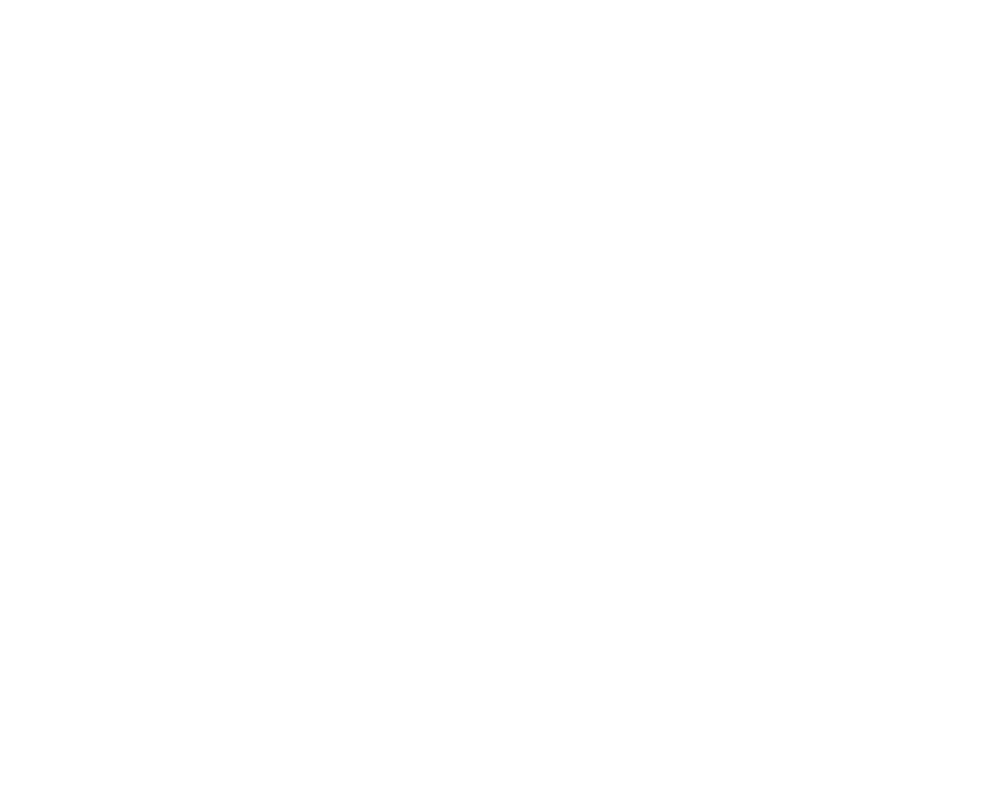
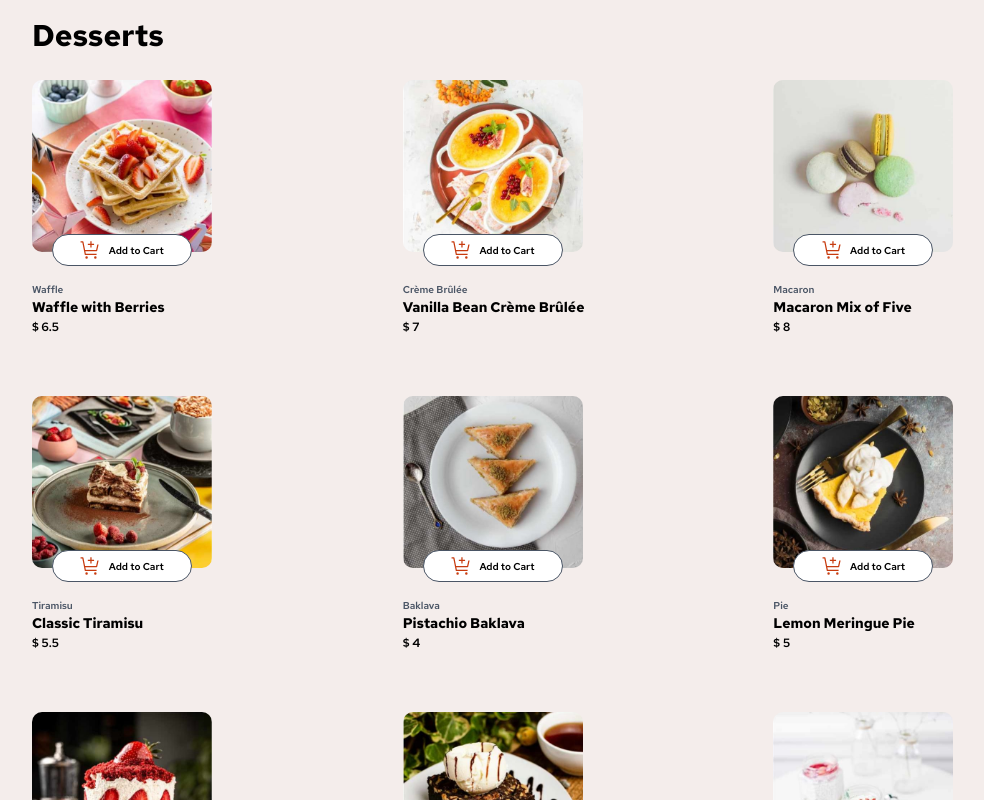
Before and after one commit to Isaacjosh23/Product-Cart, a React (Vite) app: page / in a window 1280 px wide. Shown: the top 800 px of the page, without its empty margins (72-1056 px from the left). Built offline with nearby package versions, Linux system fonts and the light colour scheme.

Commit message:
Display Done

```diff
--- a/src/App.jsx
+++ b/src/App.jsx
@@ -1,10 +1,14 @@
+import data from "../data.json";
+
+const products = data;
+
 const App = () => {
   return <ProductContainer />;
 };
 
 const ProductContainer = () => {
   return (
-    <div>
+    <div className="py-8! container">
       <ProductDisplay />
 
       <ProductCheckout />
@@ -14,9 +18,51 @@
 
 const ProductDisplay = () => {
   return (
-    <div>
+    <div className="flex flex-col gap-12 container">
       <ProductTitle />
+
+      <ul className="grid grid-cols-3 gap-x-16 gap-y-24">
+        {products.map((product) => (
+          <ProductList key={product.name} product={product} />
+        ))}
+      </ul>
     </div>
+  );
+};
+
+const ProductList = ({ product }) => {
+  return (
+    <li className="flex flex-col gap-12 relative">
+      <div>
+        <img
+          src={product.image.desktop}
+          alt={product.name}
+          className="w-72 rounded-2xl"
+        />
+      </div>
+
+      <div>
+        <span className="text-gray-600 font-semibold text-[1rem]">
+          {product.category}
+        </span>
+
+        <p className="text-[1.4rem] font-bold">{product.name}</p>
+
+        <p className="text-[1.2rem] font-semibold">$ {product.price}</p>
+      </div>
+
+      <AddToCartButton />
+    </li>
+  );
+};
+
+const AddToCartButton = () => {
+  return (
+    <button className="flex items-center justify-center gap-3 bg-white rounded-full text-center cursor-pointer py-[0.5rem] px-[1rem] w-[14rem] absolute top-[17rem] left-[9rem] add-cart-btn">
+      <img src="../assets/images/icon-add-to-cart.svg" alt="add to cart icon" />
+
+      <p className="font-semibold">Add to Cart</p>
+    </button>
   );
 };
 
@@ -25,7 +71,7 @@
 };
 
 const ProductTitle = () => {
-  return;
+  return <h1 className="text-5xl font-bold">Desserts</h1>;
 };
 
 export default App;
--- a/src/index.css
+++ b/src/index.css
@@ -2,4 +2,40 @@
 @import "tailwindcss";
 
 :root {
+  --color-red: hsl(14, 86%, 42%);
+  --color-green: hsl(159, 69%, 38%);
+
+  --color-rose-50: hsl(20, 50%, 98%);
+  --color-rose-100: hsl(13, 31%, 94%);
+  --color-rose-300: hsl(14, 25%, 72%);
+  --color-rose-400: hsl(7, 20%, 60%);
+  --color-rose-500: hsl(12, 20%, 44%);
+  --color-rose-900: hsl(14, 65%, 9%);
 }
+
+html {
+  font-size: 62.5%;
+}
+
+body {
+  font-family: "Red Hat Text", sans-serif;
+  background: var(--color-rose-100);
+}
+
+.container {
+  max-width: 120rem;
+  margin: 0 auto;
+  padding: 0 3.2rem;
+}
+
+.add-cart-btn {
+  transform: translate(-50%, -50%);
+  border: 1px solid #4a5565;
+
+  transition: all 0.3s;
+}
+
+.add-cart-btn:hover,
+.add-cart-btn:active {
+  border: 1px solid var(--color-red);
+}
```
